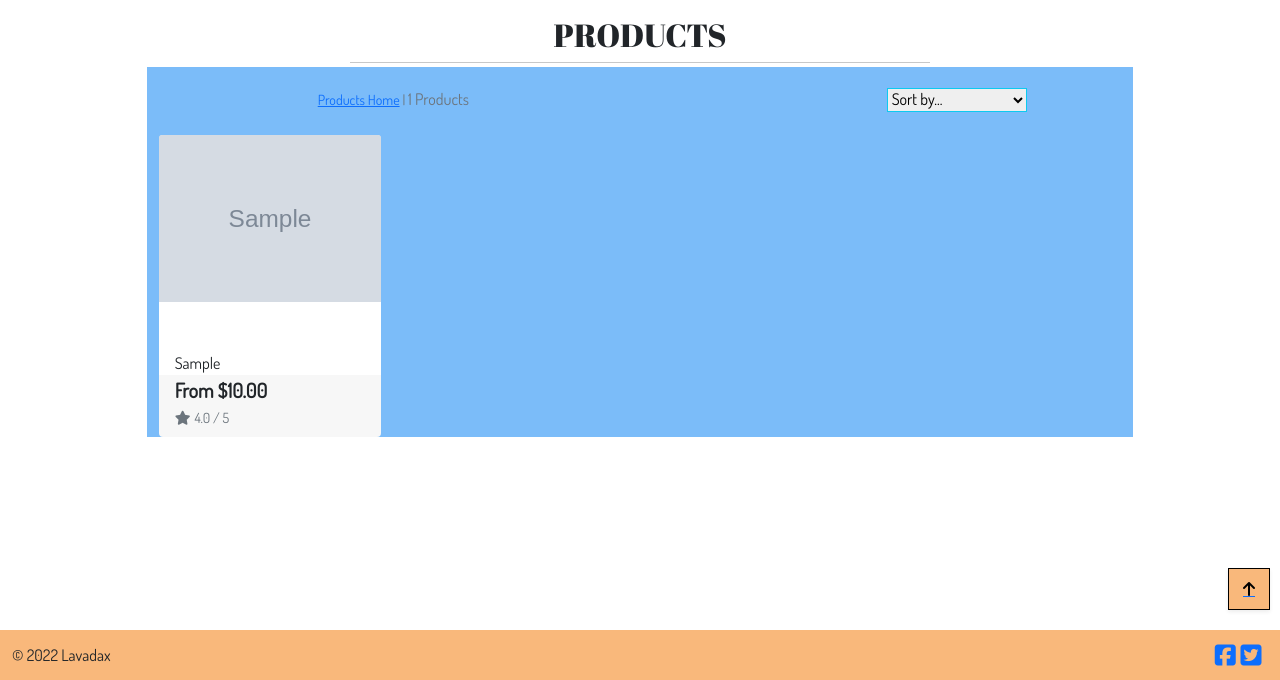
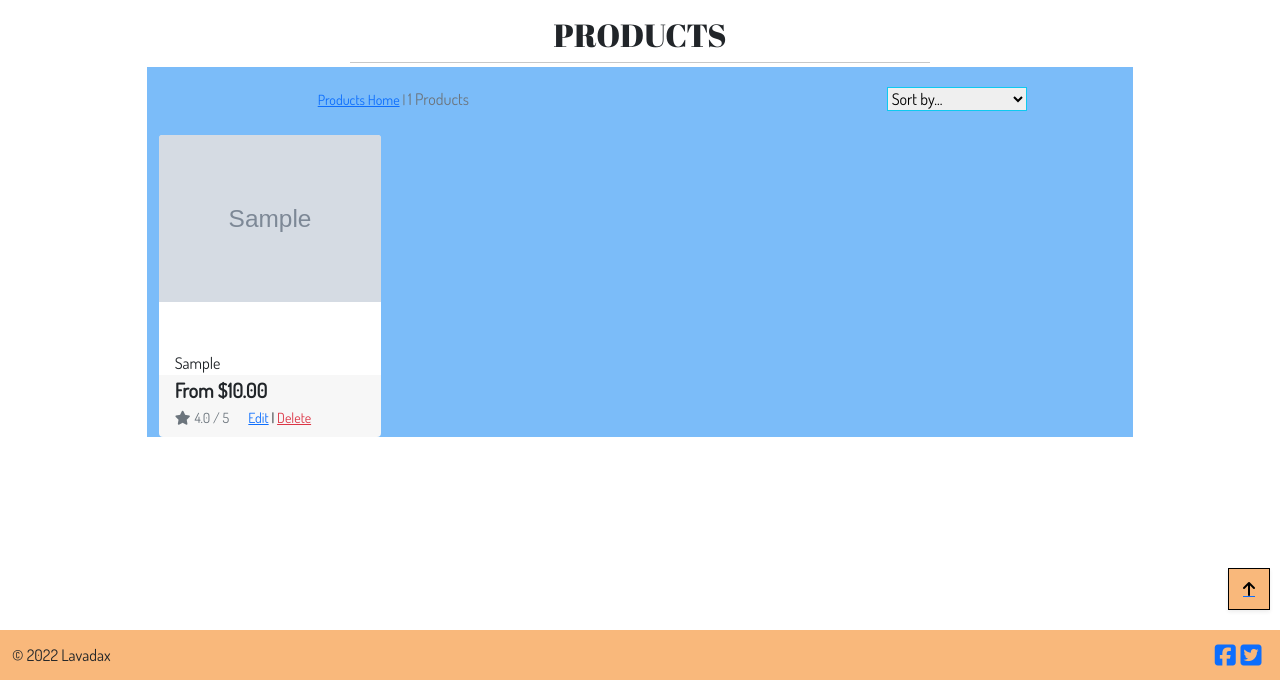
Before and after one commit to Code-Institute-Submissions/lavadax-Madarame-Studio_MayResub, a Django app: page /products/ in a window 1280 px wide. Shown: the part 120-800 px from the top of the page. Run offline with Django 3.2, Linux system fonts and the light colour scheme; a user stored in the database is signed in; tables that the repository leaves empty hold one stand-in row (values such as "Sample post"); grey boxes marked "Sample" are stand-in pictures; parts of the project's set-up code (start-up, migrations or seed data) failed here and were passed over; some libraries are stand-ins or nearby versions.

Commit message:
Add 'delete product' functionality

```diff
--- a/products/templates/products/product_detail.html
+++ b/products/templates/products/product_detail.html
@@ -19,6 +19,12 @@
                     <small class="text-muted"><i class="fas fa-star me-1"></i>{{ product.rating }} / 5</small>
                 {% else %}
                     <small class="text-muted">No Rating</small>
+                {% endif %}
+                {% if request.user.is_superuser %}
+                    <small class="ms-3">
+                        <a href="{% url 'edit_product' product.id %}">Edit</a> |
+                        <a class="text-danger" href="{% url 'delete_product' product.id %}">Delete</a>
+                    </small>
                 {% endif %}
                 <form class="form" action="{% url 'add_to_basket' product.id %}" method="POST">
                     {% csrf_token %}
--- a/products/templates/products/products.html
+++ b/products/templates/products/products.html
@@ -51,6 +51,12 @@
                                             {% else %}
                                                 <small class="text-muted">No Rating</small>
                                             {% endif %}
+                                            {% if request.user.is_superuser %}
+                                                <small class="ms-3">
+                                                    <a href="{% url 'edit_product' product.id %}">Edit</a> |
+                                                    <a class="text-danger" href="{% url 'delete_product' product.id %}">Delete</a>
+                                                </small>
+                                            {% endif %}
                                         </div>
                                     </div>
                                 </div>
--- a/products/urls.py
+++ b/products/urls.py
@@ -9,4 +9,5 @@ urlpatterns = [
     path('<int:product_id>/', views.product_detail, name='product_detail'),
     path('add/', views.add_product, name='add_product'),
     path('edit/<int:product_id>/', views.edit_product, name='edit_product'),
+    path('delete/<int:product_id>/', views.delete_product, name='delete_product'),
 ]
--- a/products/views.py
+++ b/products/views.py
@@ -71,9 +71,9 @@ def add_product(request):
     if request.method == "POST":
         form = ProductForm(request.POST, request.FILES)
         if form.is_valid():
-            form.save()
+            product = form.save()
             messages.success(request, "Successfully added product!")
-            return redirect(reverse("add_product"))
+            return redirect(reverse('product_detail', args=[product.id]))
         else:
             messages.error(request, "Failed to add product. \
                            Please ensure the form is valid.")
@@ -111,3 +111,11 @@ def edit_product(request, product_id):
     }
 
     return render(request, template, context)
+
+
+def delete_product(request, product_id):
+    """ Delete a product from the store """
+    product = get_object_or_404(Product, pk=product_id)
+    product.delete()
+    messages.success(request, 'Product deleted!')
+    return redirect(reverse('products'))
```
